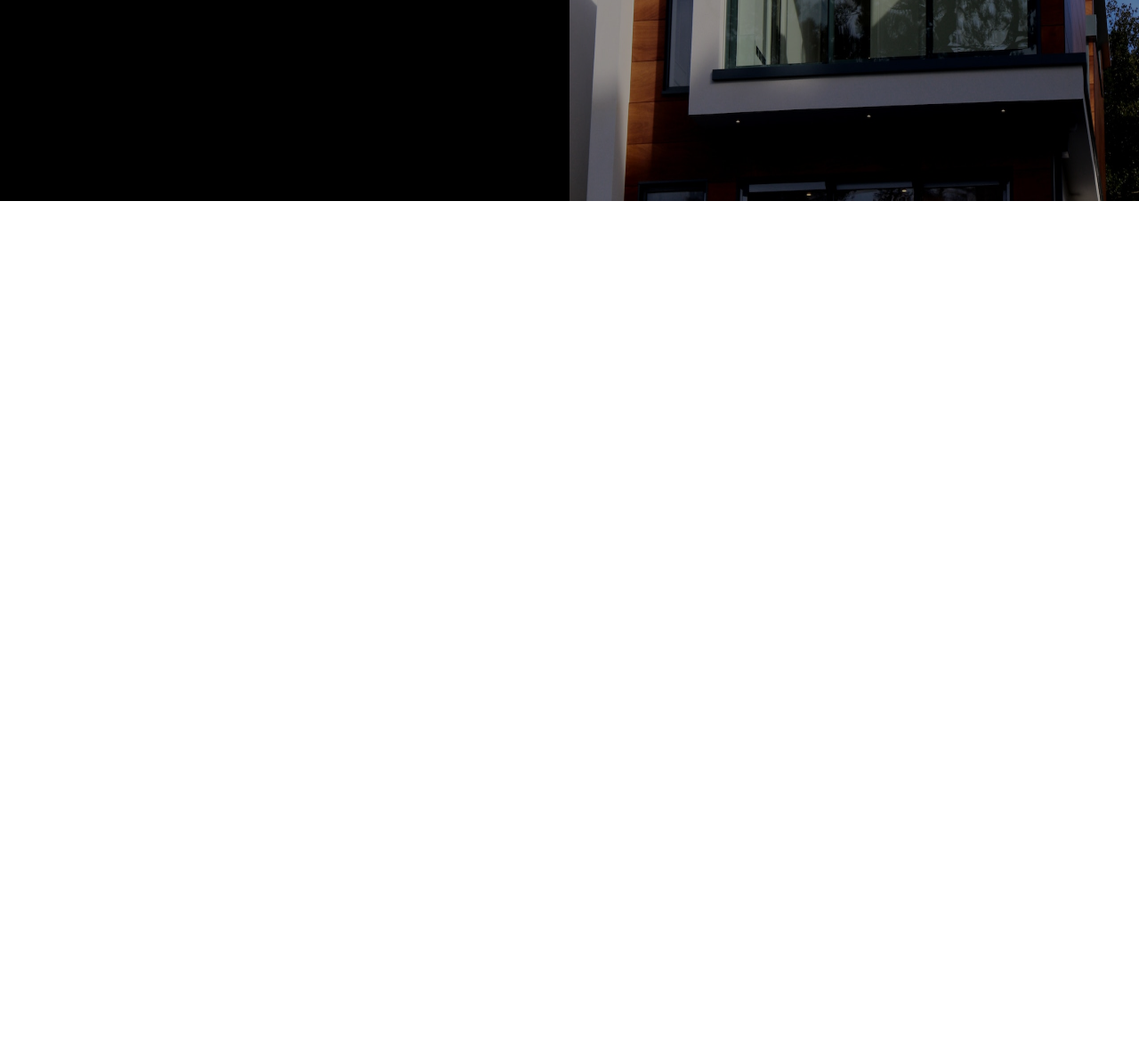
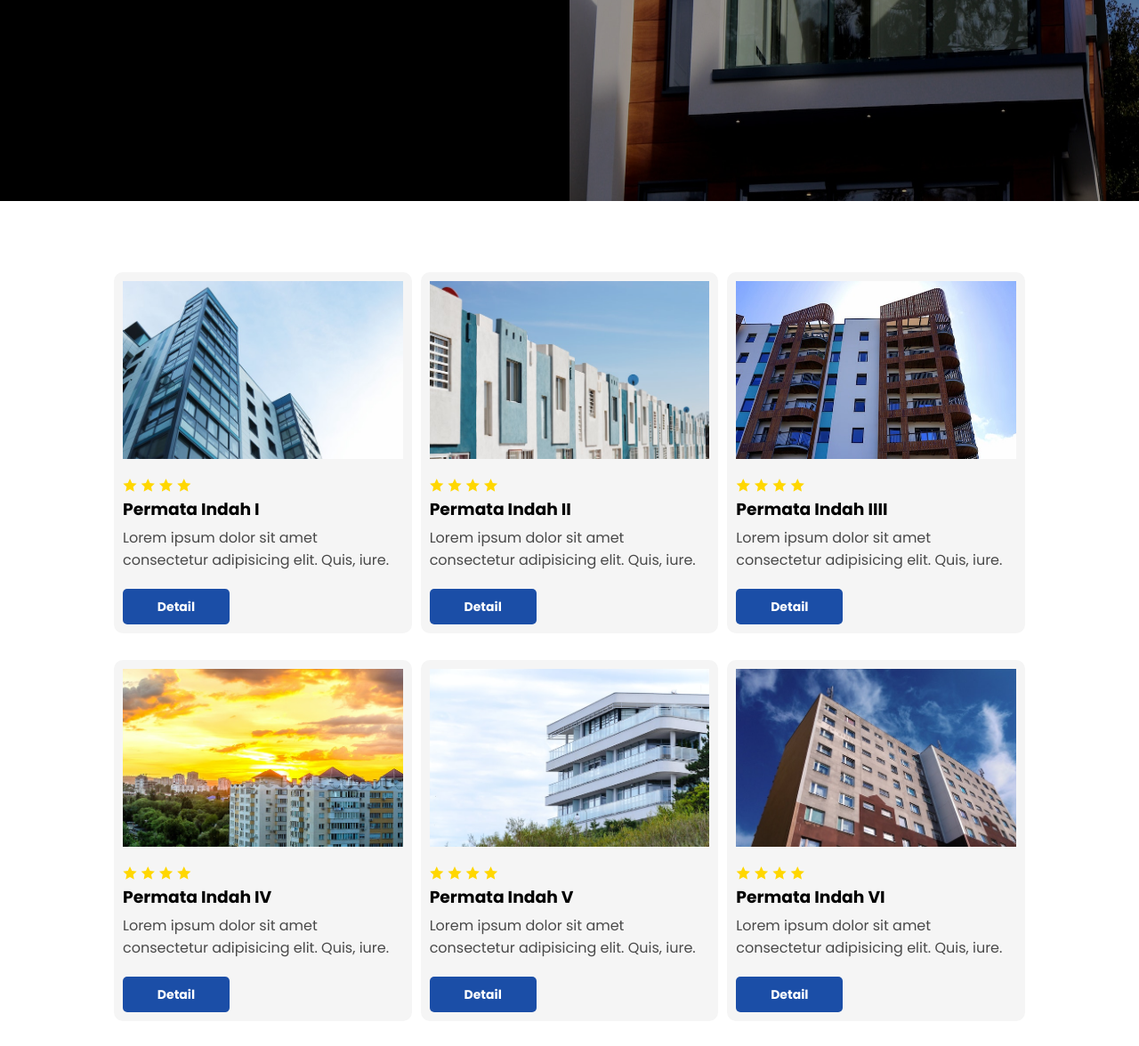
Before and after one commit to Manusiajago/HTML-CSS-JS-LATIHAN, a plain HTML site: page 3. Web-Real-Estate/index.html in a window 1280 px wide. Shown: the part 574-1750 px from the top of the page at 89% size. Before the commit the page ends 807 px from the top, so only its background shows below. Drawn offline with nearby package versions, Linux system fonts and the light colour scheme.

Commit message:
membuat section apartment

```diff
--- a/3. Web-Real-Estate/index.html
+++ b/3. Web-Real-Estate/index.html
@@ -35,8 +35,8 @@
                         <h2>APARTREAL</h2>
 
                         <ul class="menu">
+                            <li><a href="#">Apartement</a></li>
                             <li><a href="#">About Us</a></li>
-                            <li><a href="#">Apartement</a></li>
                             <li><a href="#">Service</a></li>
                         </ul>
                         <i class="ri-menu-line"></i>
@@ -89,6 +89,105 @@
     </div>
     <!-- Header -->
 
+    <!-- Apartement -->
+    <div class="apartment">
+        <div class="container">
+            <div class="box-apartment">
+                <div class="box">
+                    <img src="Asset/img/apartment1.jpg" alt="pexels.com">
+
+                    <div class="description">
+                        <div class="star">
+                            <i class="ri-star-fill"></i>
+                            <i class="ri-star-fill"></i>
+                            <i class="ri-star-fill"></i>
+                            <i class="ri-star-fill"></i>
+                        </div>
+                        <h3>Permata Indah I</h3>
+                        <p>Lorem ipsum dolor sit amet consectetur adipisicing elit. Quis, iure.</p>
+                        <button>Detail</button>
+                    </div>
+                </div>
+                <div class="box">
+                    <img src="Asset/img/apartment2.jpg" alt="pexels.com">
+
+                    <div class="description">
+                        <div class="star">
+                            <i class="ri-star-fill"></i>
+                            <i class="ri-star-fill"></i>
+                            <i class="ri-star-fill"></i>
+                            <i class="ri-star-fill"></i>
+                        </div>
+                        <h3>Permata Indah II</h3>
+                        <p>Lorem ipsum dolor sit amet consectetur adipisicing elit. Quis, iure.</p>
+                        <button>Detail</button>
+                    </div>
+                </div>
+                <div class="box">
+                    <img src="Asset/img/apartment3.jpg" alt="pexels.com">
+
+                    <div class="description">
+                        <div class="star">
+                            <i class="ri-star-fill"></i>
+                            <i class="ri-star-fill"></i>
+                            <i class="ri-star-fill"></i>
+                            <i class="ri-star-fill"></i>
+                        </div>
+                        <h3>Permata Indah IIII</h3>
+                        <p>Lorem ipsum dolor sit amet consectetur adipisicing elit. Quis, iure.</p>
+                        <button>Detail</button>
+                    </div>
+                </div>
+                <div class="box">
+                    <img src="Asset/img/apartment4.jpg" alt="pexels.com">
+
+                    <div class="description">
+                        <div class="star">
+                            <i class="ri-star-fill"></i>
+                            <i class="ri-star-fill"></i>
+                            <i class="ri-star-fill"></i>
+                            <i class="ri-star-fill"></i>
+                        </div>
+                        <h3>Permata Indah IV</h3>
+                        <p>Lorem ipsum dolor sit amet consectetur adipisicing elit. Quis, iure.</p>
+                        <button>Detail</button>
+                    </div>
+                </div>
+                <div class="box">
+                    <img src="Asset/img/apartment5.jpg" alt="pexels.com">
+
+                    <div class="description">
+                        <div class="star">
+                            <i class="ri-star-fill"></i>
+                            <i class="ri-star-fill"></i>
+                            <i class="ri-star-fill"></i>
+                            <i class="ri-star-fill"></i>
+                        </div>
+                        <h3>Permata Indah V</h3>
+                        <p>Lorem ipsum dolor sit amet consectetur adipisicing elit. Quis, iure.</p>
+                        <button>Detail</button>
+                    </div>
+                </div>
+                <div class="box">
+                    <img src="Asset/img/apartment6.jpg" alt="pexels.com">
+
+                    <div class="description">
+                        <div class="star">
+                            <i class="ri-star-fill"></i>
+                            <i class="ri-star-fill"></i>
+                            <i class="ri-star-fill"></i>
+                            <i class="ri-star-fill"></i>
+                        </div>
+                        <h3>Permata Indah VI</h3>
+                        <p>Lorem ipsum dolor sit amet consectetur adipisicing elit. Quis, iure.</p>
+                        <button>Detail</button>
+                    </div>
+                </div>
+            </div>
+        </div>
+    </div>
+    <!-- Apartement -->
+
 
     <!-- JS -->
     <script src="dist/js/main.js"></script>
```
Also changed, not shown: 3. Web-Real-Estate/dist/css/style.css, 3. Web-Real-Estate/dist/js/main.js.
